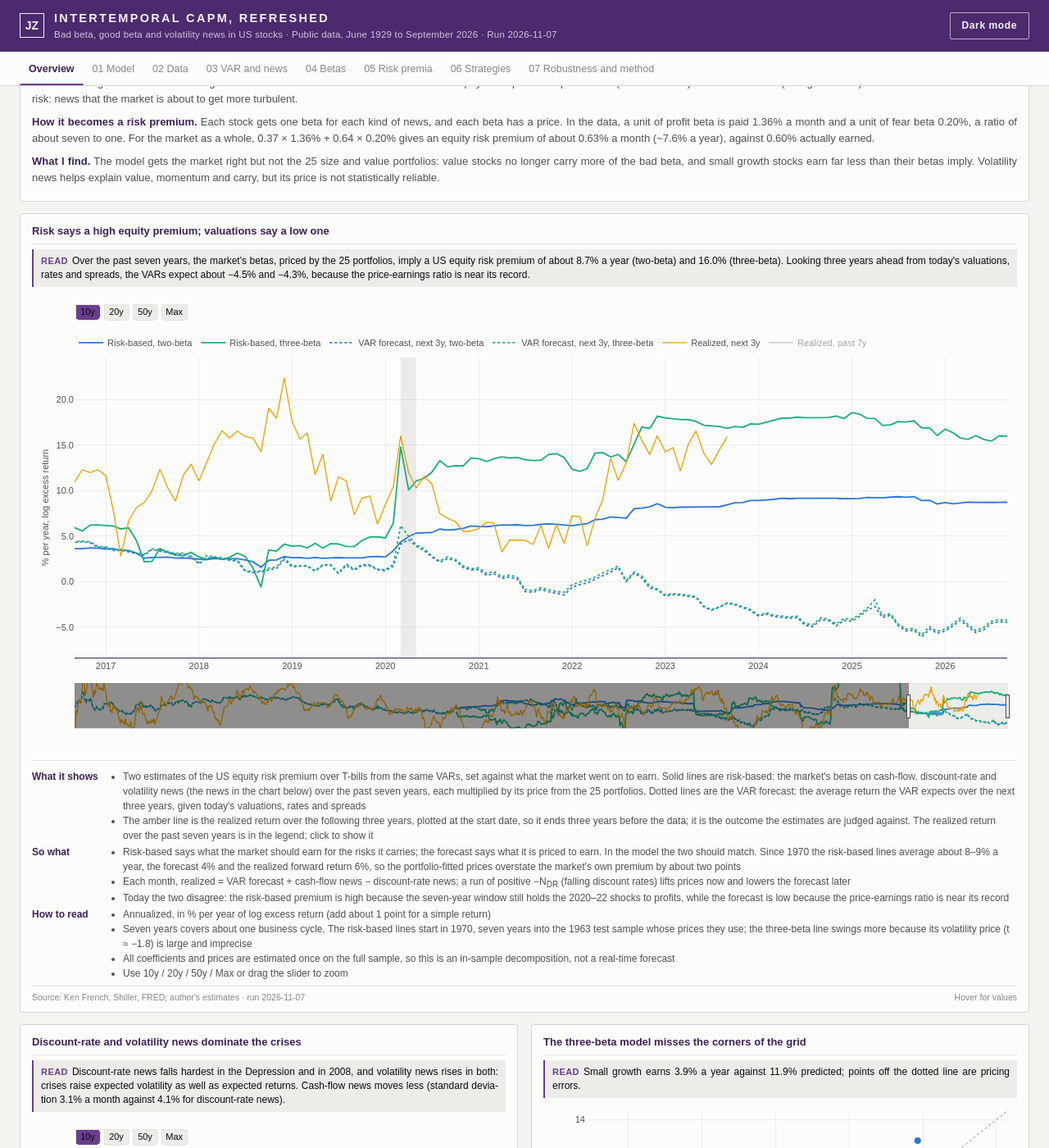
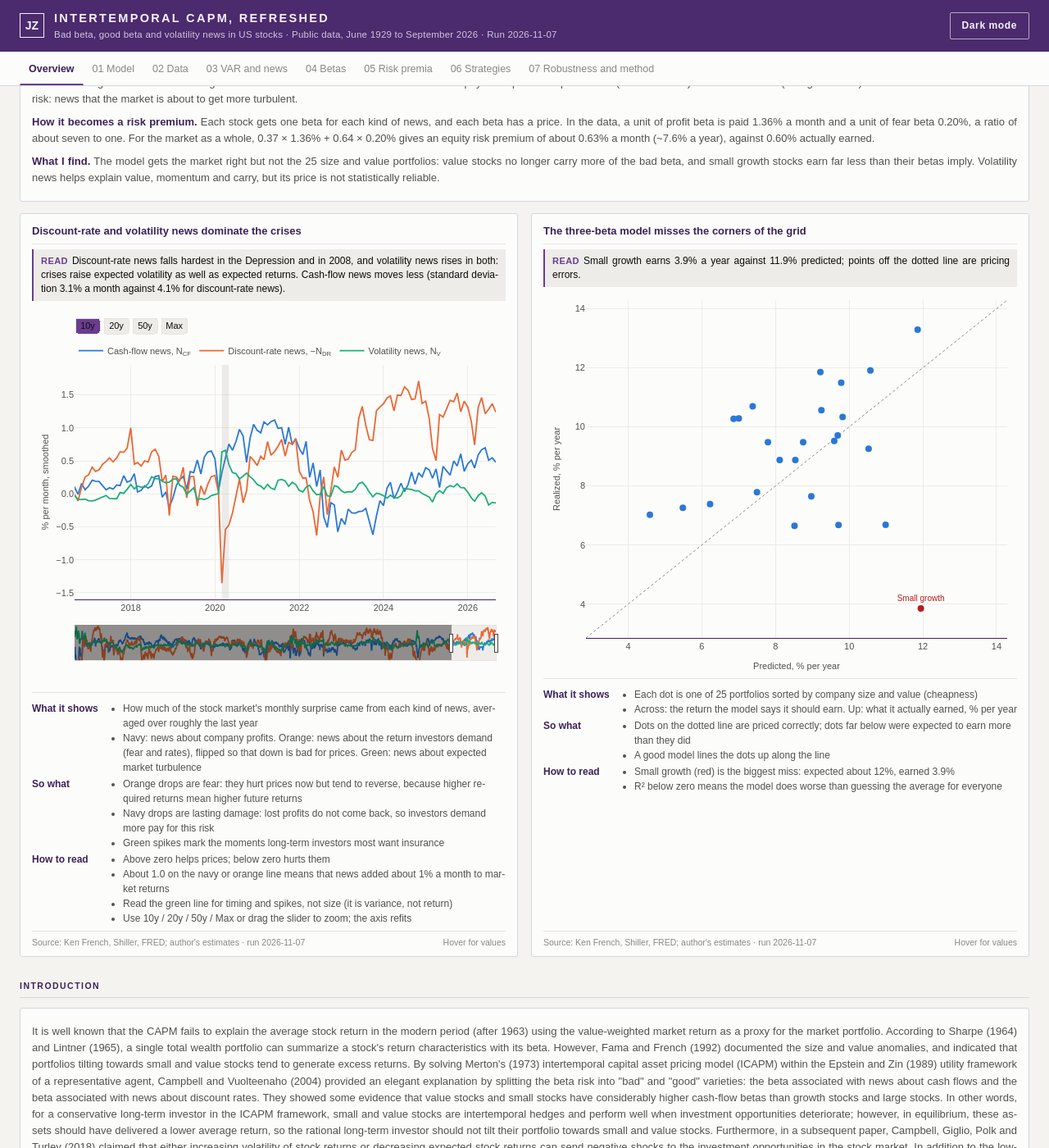
Before and after one commit to WizardKingZ/WizardKingZ.github.io, a Jekyll site: the page icapm/index.html, which Jekyll copies as it is, in a window 1280 px wide and 1400 px high, scrolled down 958 px. Shown: the whole window at 82% size. Built offline with Jekyll 4.4.1, drawn with Linux system fonts in a browser that asks for light colours; nearby versions of some CDN libraries; library files that are not in the unit come from our copies.

Commit message:
ICAPM page: remove equity risk premium chart, clarify market premium text
Co-Authored-By: Claude Opus 5.5 <noreply@anthropic.com>
Claude-Session: https://claude.ai/code/session_016VFTSqrQ2vxbTqRSMCshDB

```diff
--- a/icapm/index.html
+++ b/icapm/index.html
@@ -398,7 +398,7 @@ table.bk tr:last-child td{border-bottom:1px solid var(--ink)}
 .grid .card{height:auto}
 .grid .card .plot{flex:none;height:360px}
 .grid .card.tallc .plot{height:460px}
-#ovErpGrid .card.tallc .plot{height:560px}
+table.bk.mkt th:not(:first-child){text-align:right}
 table.bk td.n{text-align:right;white-space:nowrap}
 table.bk.fixed{table-layout:fixed}
 table.bk.fixed td,table.bk.fixed th{overflow-wrap:anywhere}
@@ -443,7 +443,6 @@ footer a{color:var(--accent)}
     <p><b>How it becomes a risk premium.</b> Each stock gets one beta for each kind of news, and each beta has a price. In the data, a unit of profit beta is paid <span class="pgcf"></span>% a month and a unit of fear beta <span class="pgdr"></span>%, a ratio of about seven to one. For the market as a whole, <span class="pbcf"></span> × <span class="pgcf"></span>% + <span class="pbdr"></span> × <span class="pgdr"></span>% gives an equity risk premium of about <span class="perp"></span>% a month (~<span class="perpa"></span>% a year), against <span class="pmu"></span>% actually earned.</p>
     <p><b>What I find.</b> The model gets the market right but not the 25 size and value portfolios: value stocks no longer carry more of the bad beta, and small growth stocks earn far less than their betas imply. Volatility news helps explain value, momentum and carry, but its price is not statistically reliable.</p>
   </div>
-  <div class="grid" id="ovErpGrid" style="margin-bottom:14px"></div>
   <div class="grid two" id="ovGrid"></div>
   <h2 class="sub">Introduction</h2>
   <div class="card prose">
@@ -564,8 +563,8 @@ footer a{color:var(--accent)}
       <p class="note">Notes: The table shows premia estimated from the <span class="tsmp"></span> sample for the CAPM, the two-beta ICAPM and the three-beta ICAPM. The test assets are the 25 ME- and BE/ME-sorted portfolios. Estimates are from a cross-sectional regression without an intercept of average simple excess test-asset returns (monthly, in fractions) on estimated cash-flow (β̂<sub>CF</sub>), discount-rate (β̂<sub>DR</sub>) and volatility betas (β̂<sub>V</sub>). In the ICAPMs, g<sub>2</sub> is fixed at the market variance, <span class="mvar"></span>. R² is 1 − SSE/SST around the cross-sectional mean; the last row refits each model with an intercept and every premium estimated freely. Negatives in parentheses.</p></div>
   </div>
   <div class="card prose" style="margin:14px 0">
-    <p><b>From betas to the market's risk premium.</b> The same prices give the equity risk premium on the market itself: each of the market's betas times its price, summed. Over <span class="tsmp"></span>, the market's cash-flow beta is <span class="pbcf"></span> and its discount-rate beta <span class="pbdr"></span>. In the two-beta model, <span class="pbcf"></span> × <span class="pgcf"></span>% + <span class="pbdr"></span> × <span class="pgdr"></span>% gives <span class="mk2"></span>% a month (<span class="mk2a"></span>% a year). The three-beta model prices cash-flow risk at <span class="pg3cf"></span>% and adds the market's volatility beta of <span class="pbv"></span> at <span class="pg3v"></span>%, giving <span class="mk3"></span>% a month (<span class="mk3a"></span>% a year). The market earned <span class="pmu"></span>% a month (<span class="pmua"></span>% a year). Cash-flow risk carries most of the premium in both models, even though discount-rate news moves the market more.</p>
-    <div class="tblwrap"><table class="bk fixed" style="min-width:360px"><colgroup><col style="width:36%"><col><col><col><col></colgroup>
+    <p><b>From betas to the market's risk premium.</b> The prices estimated on the 25 portfolios also price the market itself: multiply each of the market's betas by its price and add them up. Over <span class="tsmp"></span>, the market's cash-flow beta is <span class="pbcf"></span> and its discount-rate beta <span class="pbdr"></span>. In the two-beta model, <span class="pbcf"></span> × <span class="pgcf"></span>% + <span class="pbdr"></span> × <span class="pgdr"></span>% gives <span class="mk2"></span>% a month (<span class="mk2a"></span>% a year). The three-beta model prices cash-flow risk higher, at <span class="pg3cf"></span>%, but prices the market's volatility beta of <span class="pbv"></span> at <span class="pg3v"></span>%, which takes part of that back; the total is <span class="mk3"></span>% a month (<span class="mk3a"></span>% a year). Both are close to the <span class="pmu"></span>% a month (<span class="pmua"></span>% a year) the market actually earned. In both models cash-flow risk carries most of the premium, even though discount-rate news moves the market more.</p>
+    <div class="tblwrap"><table class="bk fixed mkt" style="min-width:360px"><colgroup><col style="width:36%"><col><col><col><col></colgroup>
       <thead><tr><th>Market, % a month</th><th>Cash-flow<br><span class="u">β × g</span></th><th>Discount-rate<br><span class="u">β × g</span></th><th>Volatility<br><span class="u">β × g</span></th><th>Premium<br><span class="u">% a year</span></th></tr></thead>
       <tbody>
         <tr><td>Two-beta ICAPM</td><td class="n" id="mk2cf"></td><td class="n" id="mk2dr"></td><td class="n">–</td><td class="n" id="mk2y"></td></tr>
@@ -841,7 +840,6 @@ function alphaChart(div){
 }
 
 /* ---------- overview charts ---------- */
-card($('#ovErpGrid'),'ovErp','Risk says a high equity premium; valuations say a low one',`Over the past seven years, the market's betas, priced by the 25 portfolios, imply a US equity risk premium of about ${num(D.erp_now.rb2,1)}% a year (two-beta) and ${num(D.erp_now.rb3,1)}% (three-beta). Looking three years ahead from today's valuations, rates and spreads, the VARs expect about ${num(D.erp_now.erp2,1)}% and ${num(D.erp_now.erp3,1)}%, because the price-earnings ratio is near its record.`,newsChart(['rb2','rb3','erp2','erp3','fwd','act'],'% per year, log excess return'),SRC,{wide:true,tall:true});
 const ov=$('#ovGrid');
 card(ov,'ovNews','Discount-rate and volatility news dominate the crises',`Discount-rate news falls hardest in the Depression and in 2008, and volatility news rises in both: crises raise expected volatility as well as expected returns. Cash-flow news moves less (standard deviation ${pct(D.news_sd.cf,1)} a month against ${pct(D.news_sd.dr,1)} for discount-rate news).`,newsChart(['cf3','neg_dr3','v']),SRC,{tall:true});
 card(ov,'ovScatter','The three-beta model misses the corners of the grid',`Small growth earns ${num(D.realized[0],1)}% a year against ${num(D.predicted['Three-beta ICAPM'][0],1)}% predicted; points off the dotted line are pricing errors.`,scatterChart('Three-beta ICAPM','Three-beta ICAPM'),SRC,{tall:true});
```
Also changed, not shown: other parts of icapm/index.html (+1 -1 lines).
